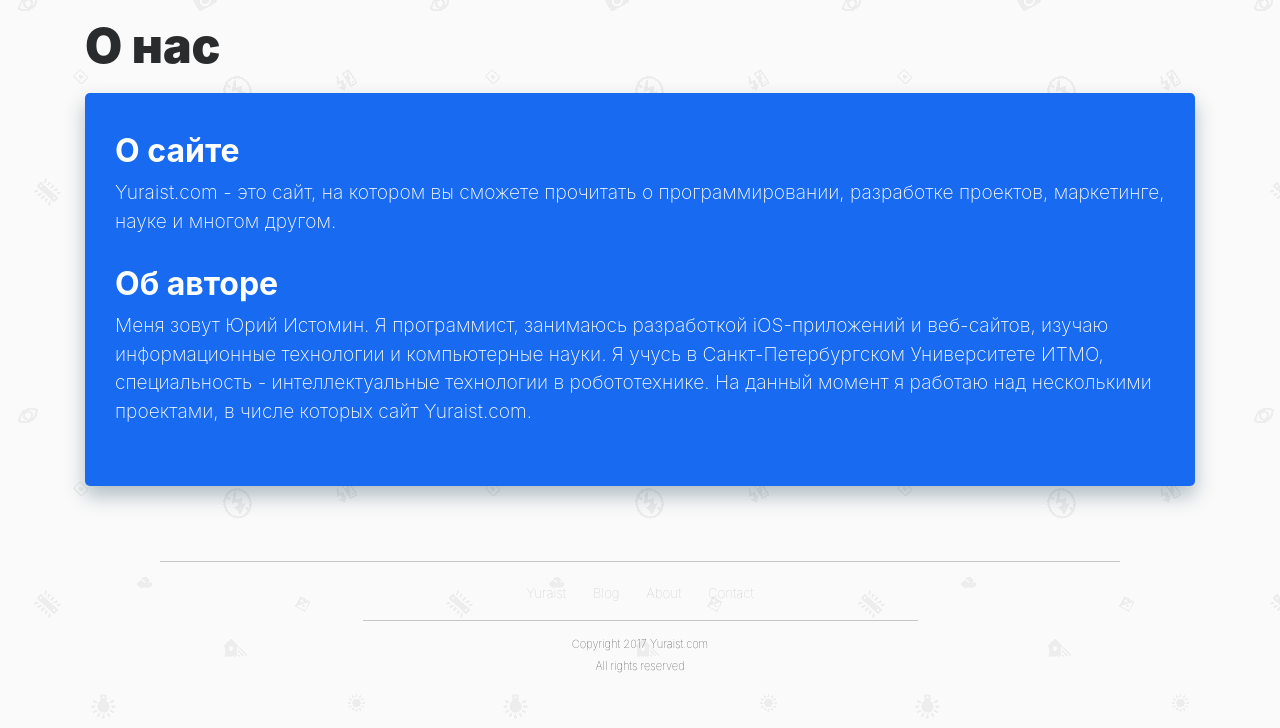
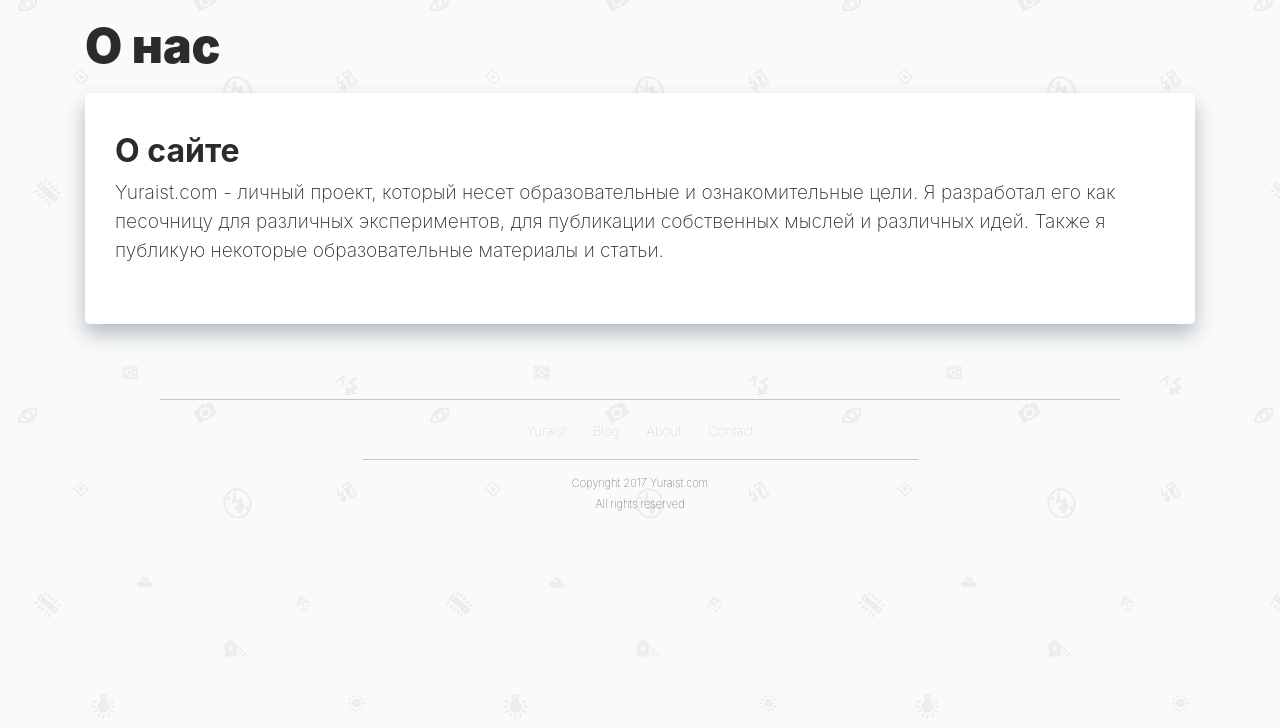
Before and after one commit to Yuraist/yuraist-blog, a Django app: page /info/about/ in a window 1280 px wide. Shown: the part 72-800 px from the top of the page. Run offline with Django 3.2, Linux system fonts and the light colour scheme; some libraries are stand-ins or nearby versions.

Commit message:
Changed about info

```diff
--- a/blog/templates/blog/blog.html
+++ b/blog/templates/blog/blog.html
@@ -25,6 +25,9 @@
                         <img src="{{ post.image_url }}">
                     </div>
                 {% endif %}
+
+
+
 
                 <p class="text">
                     {% autoescape off %}
--- a/info/templates/info/about.html
+++ b/info/templates/info/about.html
@@ -10,12 +10,9 @@
             <div class="about post">
                 <h2>О сайте</h2>
                 <p>
-                    Yuraist.com - это сайт, на котором вы сможете прочитать о программировании, разработке проектов, маркетинге, науке и многом другом.
-                </p>
-                <h2>Об авторе</h2>
-                <p>
-                    Меня зовут Юрий Истомин. Я программист, занимаюсь разработкой iOS-приложений и веб-сайтов, изучаю информационные технологии и компьютерные науки.
-                    Я учусь в Санкт-Петербургском Университете ИТМО, специальность - интеллектуальные технологии в робототехнике. На данный момент я работаю над несколькими проектами, в числе которых сайт Yuraist.com.
+                    Yuraist.com - личный проект, который несет образовательные и ознакомительные цели.
+                    Я разработал его как песочницу для различных экспериментов, для публикации собственных мыслей и различных идей.
+                    Также я публикую некоторые образовательные материалы и статьи.
                 </p>
             </div>
         </div>
--- a/info/templates/info/contact.html
+++ b/info/templates/info/contact.html
@@ -9,8 +9,7 @@
         <div class="col-md-12">
             <div class="contact about post">
                 <p>
-                    У вас есть какие-то вопросы или предложения? Или вы просто хотите следить за проектом в социальных сетях?
-                    В любом случае, вы в правильном месте! Ниже вы можете видеть ссылки на профили в социальных сетях, которые также являются способом связи с автором:
+                    У вас есть какие-то вопросы или предложения? Ниже вы можете видеть ссылки на профили в социальных сетях, которые также являются способом связи с автором:
                 </p>
                 <ul>
                     <li>
--- a/yuraist/static/css/style.css
+++ b/yuraist/static/css/style.css
@@ -246,12 +246,12 @@ footer {
 }
 
 .about {
-    background-color: #186AF1 !important;
+    /*background-color: #186AF1;*/
     box-shadow: 0px 10px 20px 0px rgba(0,45,68,0.30);
 }
 
 .about h2, .about p {
-    color: #FFF !important;
+    /*color: #FFF !important;*/
 }
 
 .about h2 {
@@ -272,7 +272,7 @@ footer {
 }
 
 .contact a, .contact ul {
-    color: #fff;
+    /*color: #fff;*/
     list-style-type: none;
     margin-left: -10px;
 }
@@ -282,7 +282,7 @@ footer {
     display: inline;
     font-size: larger;
     text-decoration-style: solid;
-    text-decoration-color: white;
+    /*text-decoration-color: white;*/
     margin-top: 10px;
     margin-bottom: 5px;
 }
```
